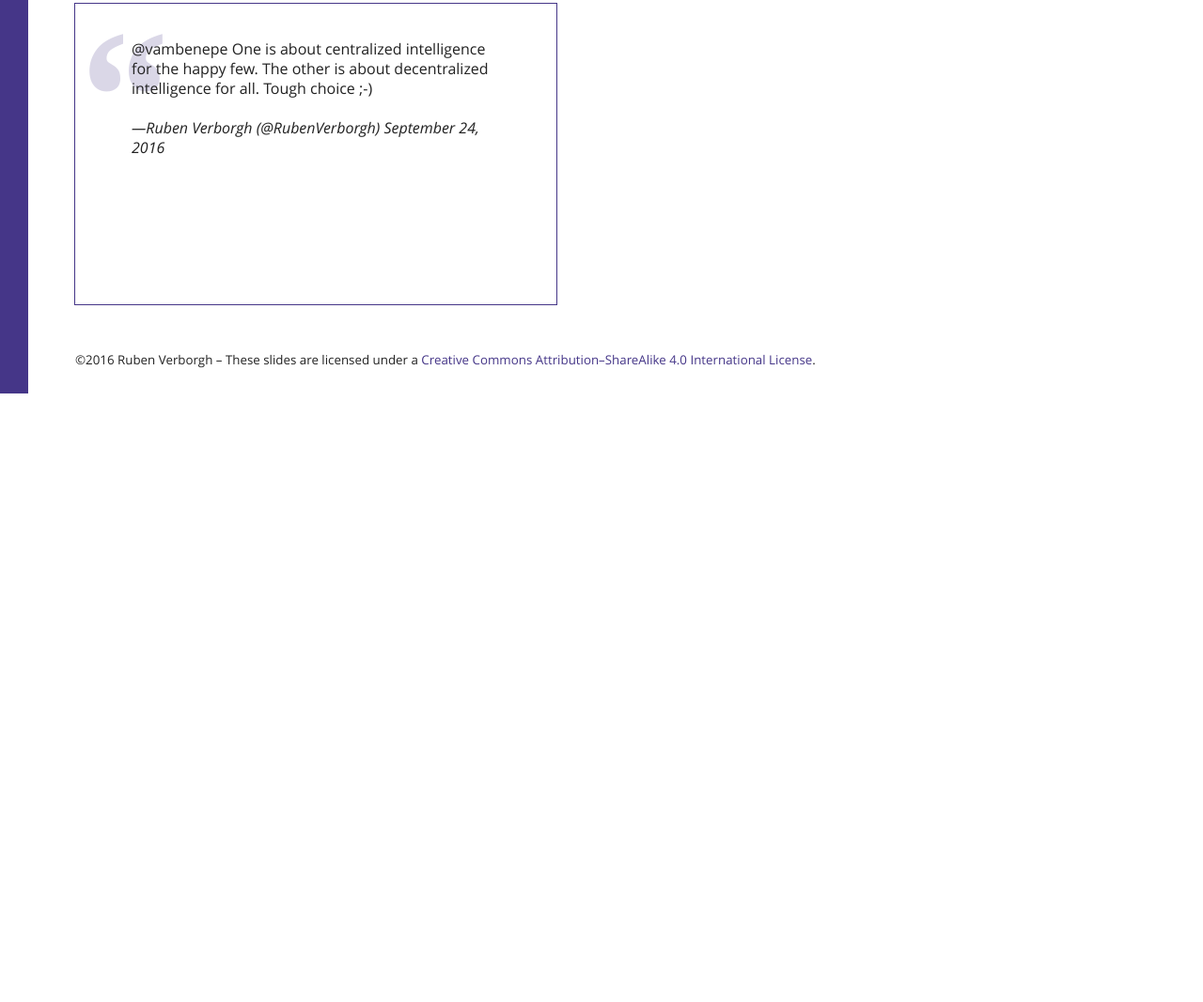
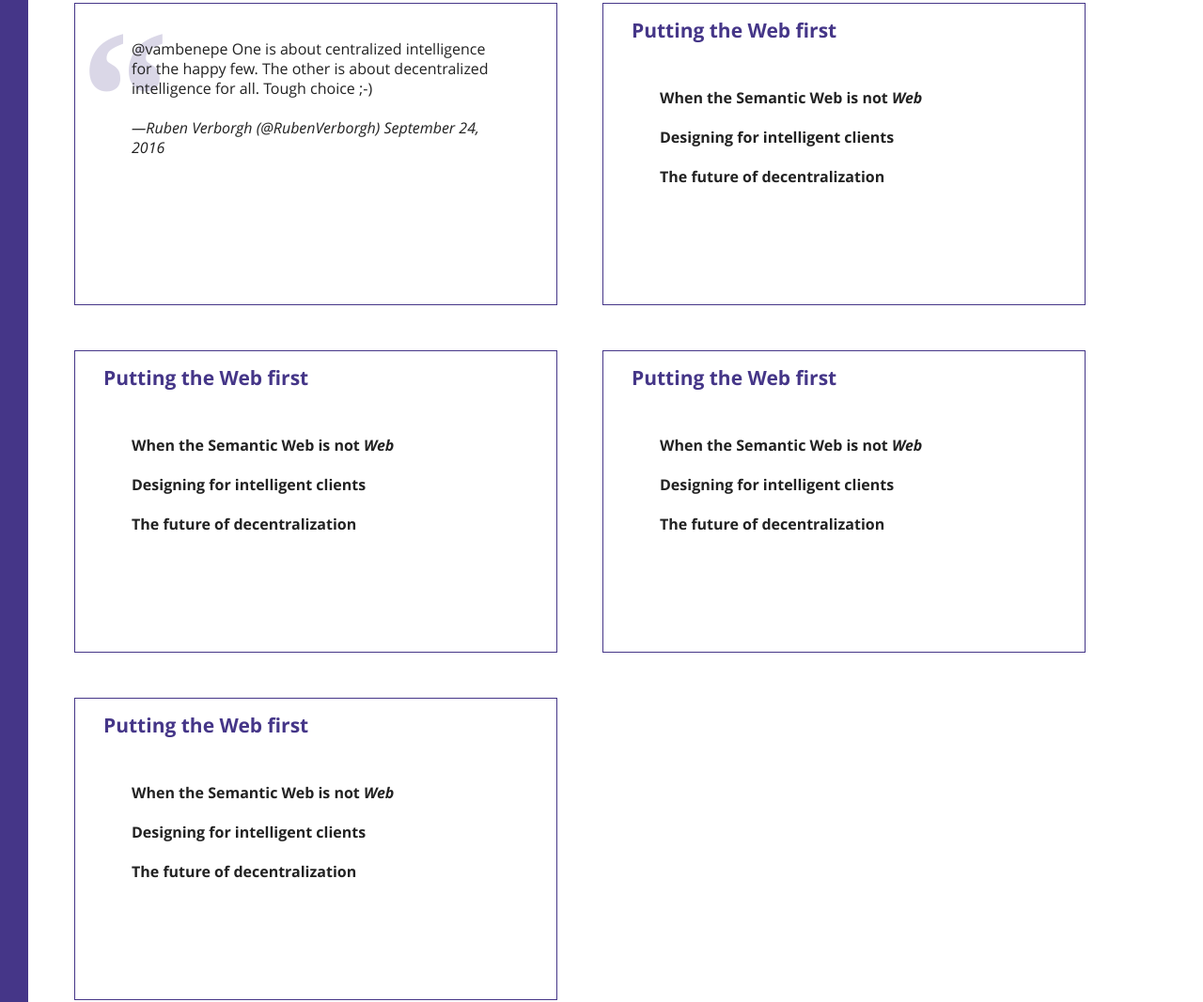
Before and after one commit to RubenVerborgh/SemWeb.Pro-2016, a website: page index.html in a window 1280 px wide. Shown: the part 532-1599 px from the top of the page at 94% size. Before the commit the page ends 951 px from the top, so only its background shows below. Drawn offline with Linux system fonts and the light colour scheme.

Commit message:
Add TOC.

```diff
--- a/index.html
+++ b/index.html
@@ -39,6 +39,42 @@
     </blockquote>
   </div>
 
+  <div class="toc slide" id="toc">
+    <h2>Putting the Web first</h2>
+    <ul>
+      <li><a href="#toc-web">When the Semantic Web is not <em>Web</em></a></li>
+      <li><a href="#toc-clients">Designing for intelligent clients</a></li>
+      <li><a href="#toc-decentralization">The future of decentralization</a></li>
+    </ul>
+  </div>
+
+  <div class="toc slide" id="toc-web">
+    <h2>Putting the Web first</h2>
+    <ul>
+      <li class="current"><a href="#toc-web">When the Semantic Web is not <em>Web</em></a></li>
+      <li><a href="#toc-clients">Designing for intelligent clients</a></li>
+      <li><a href="#toc-decentralization">The future of decentralization</a></li>
+    </ul>
+  </div>
+
+  <div class="toc slide" id="toc-clients">
+    <h2>Putting the Web first</h2>
+    <ul>
+      <li><a href="#toc-web">When the Semantic Web is not <em>Web</em></a></li>
+      <li class="current"><a href="#toc-clients">Designing for intelligent clients</a></li>
+      <li><a href="#toc-decentralization">The future of decentralization</a></li>
+    </ul>
+  </div>
+
+  <div class="toc slide" id="toc-decentralization">
+    <h2>Putting the Web first</h2>
+    <ul>
+      <li><a href="#toc-web">When the Semantic Web is not <em>Web</em></a></li>
+      <li><a href="#toc-clients">Designing for intelligent clients</a></li>
+      <li class="current"><a href="#toc-decentralization">The future of decentralization</a></li>
+    </ul>
+  </div>
+
   <div class="progress"></div>
   <footer>
     <p class="badge"><a href="https://github.com/shower/shower">Fork me on Github</a></p>
```
